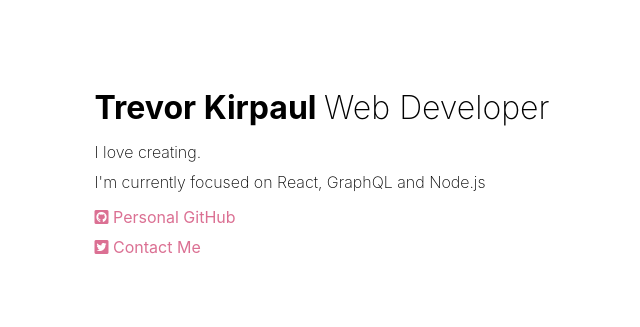
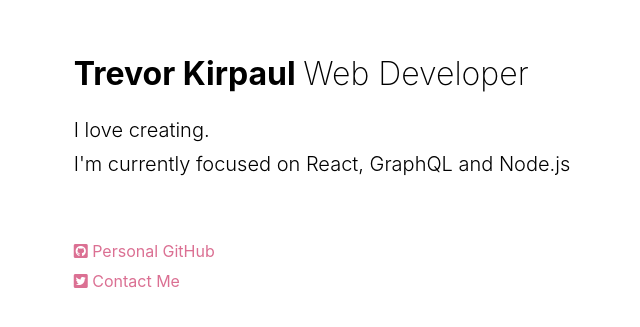
Before and after one commit to trevorkirpaul/netlify-test-portfolio, a React (Create React App) app: page / in a window 1280 px wide. Shown: the part 215-542 px from the top of the page, without its empty margins (318-958 px from the left). Built offline with nearby package versions, Linux system fonts and the light colour scheme.

Commit message:
updated fint sizes and weights and added more spacing

```diff
--- a/public/index.html
+++ b/public/index.html
@@ -3,7 +3,7 @@
   <head>
     <meta charset="utf-8">
     <link rel="stylesheet" href="https://use.fontawesome.com/releases/v5.4.1/css/all.css" integrity="sha384-5sAR7xN1Nv6T6+dT2mhtzEpVJvfS3NScPQTrOxhwjIuvcA67KV2R5Jz6kr4abQsz" crossorigin="anonymous">
-    <link href="https://fonts.googleapis.com/css?family=Roboto:100,400,700" rel="stylesheet">
+    <link href="https://fonts.googleapis.com/css?family=Roboto:100,200,300,400,700" rel="stylesheet">
     <link rel="shortcut icon" href="%PUBLIC_URL%/favicon.ico">
     <meta name="viewport" content="width=device-width, initial-scale=1, shrink-to-fit=no">
     <meta name="theme-color" content="#000000">
--- a/src/App.css
+++ b/src/App.css
@@ -3,15 +3,16 @@
 }
 
 .TitlePanel {
-  margin-bottom: 15px;
+  margin-bottom: 25px;
 }
 
 .descriptionPanel {
-  margin-bottom: 15px;
+  margin-bottom: 65px;
 }
 
 .descriptionPanel p {
-  font-weight: 200;
+  font-weight: 300;
+  font-size: 20px;
   margin-bottom: 10px;
 }
 
@@ -29,7 +30,7 @@
 }
 
 .linksPanel a:hover {
-  color: paleturquoise;
+  color: #484848;
 }
 
 .mobileOnly {
```
